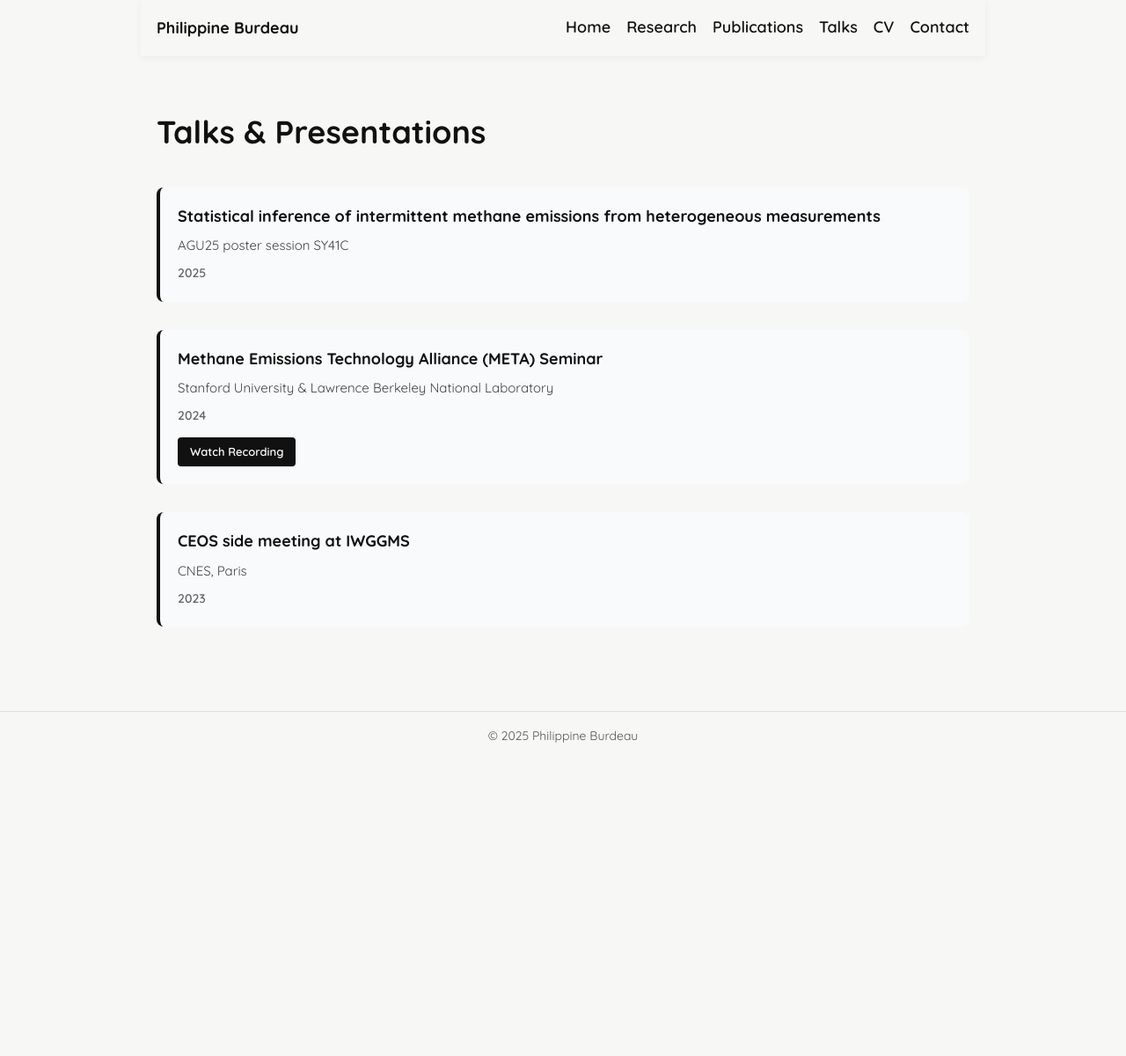
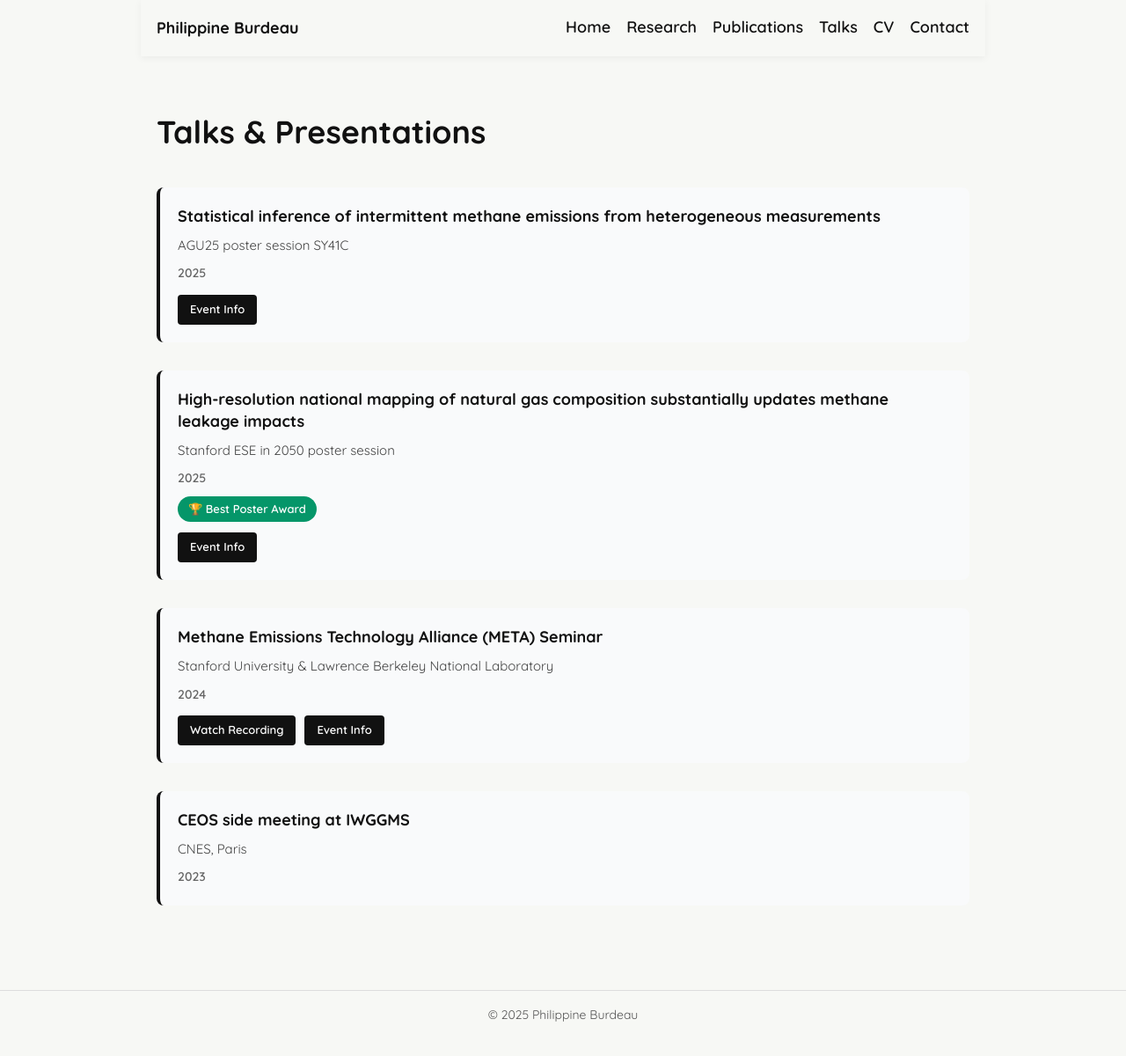
Before and after one commit to pburdeau/pburdeau.github.io, a Jekyll site: the page built from talks.md, in a window 1280 px wide and 1207 px high. Shown: the top 1200 px of the window at 88% size. Built offline with Jekyll 4.4.1, drawn with Linux system fonts in a browser that asks for light colours.

Commit message:
Update talks.md

```diff
--- a/talks.md
+++ b/talks.md
@@ -31,6 +31,17 @@ permalink: /talks/
     font-size: 14px;
     color: #666;
     font-weight: 600;
+}
+
+.talk-award {
+    display: inline-block;
+    font-size: 13px;
+    font-weight: 600;
+    padding: 4px 12px;
+    border-radius: 16px;
+    background: #059669;
+    color: white;
+    margin-top: 8px;
 }
 
 .talk-links {
@@ -82,6 +93,23 @@ permalink: /talks/
         AGU25 poster session SY41C
     </div>
     <div class="talk-year">2025</div>
+    <div class="talk-links">
+        <a href="https://www.agu.org/annual-Meeting" class="talk-link" target="_blank" rel="noopener">Event Info</a>
+    </div>
+</div>
+
+<div class="talk">
+    <div class="talk-title">
+        High-resolution national mapping of natural gas composition substantially updates methane leakage impacts
+    </div>
+    <div class="talk-event">
+        Stanford ESE in 2050 poster session
+    </div>
+    <div class="talk-year">2025</div>
+    <span class="talk-award">🏆 Best Poster Award</span>
+    <div class="talk-links">
+        <a href="https://ese.stanford.edu/about/energy-science-engineering-2050" class="talk-link" target="_blank" rel="noopener">Event Info</a>
+    </div>
 </div>
 
 <div class="talk">
@@ -94,6 +122,7 @@ permalink: /talks/
     <div class="talk-year">2024</div>
     <div class="talk-links">
         <a href="https://youtu.be/As634h4lr3k" class="talk-link" target="_blank" rel="noopener">Watch Recording</a>
+        <a href="https://ngi.stanford.edu/events-news/meta-seminars" class="talk-link" target="_blank" rel="noopener">Event Info</a>
     </div>
 </div>
 
```
